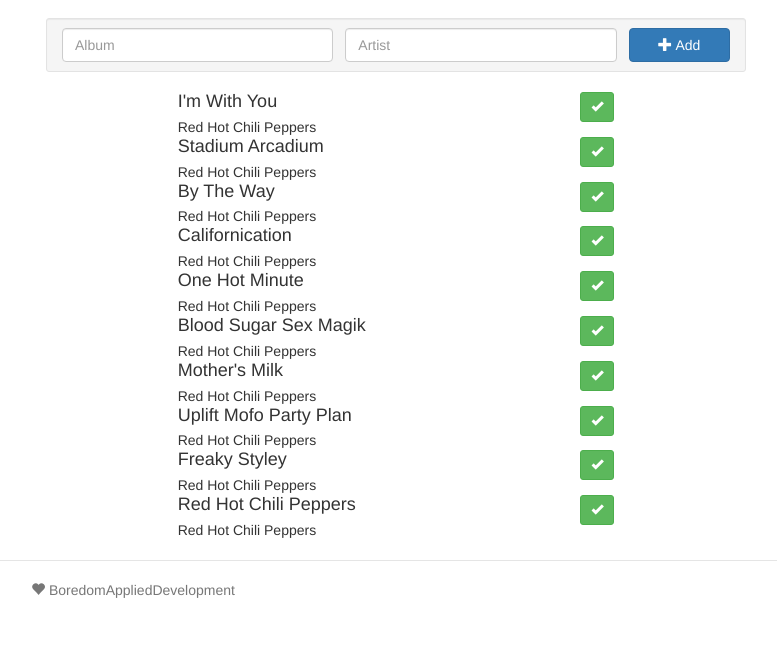
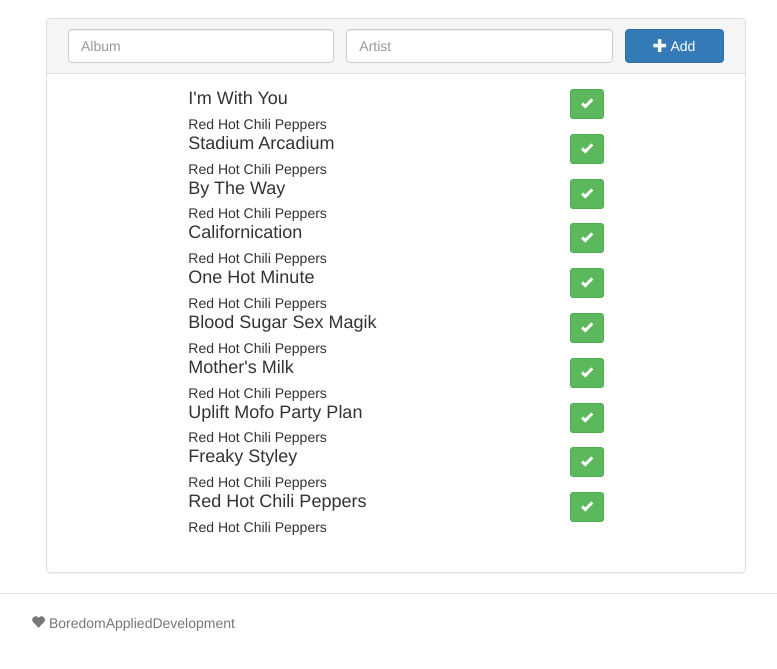
Before and after one commit to ermainz/ListenList, a website: page app/index.html in a window 1280 px wide. Shown: the part 53-722 px from the top of the page, without its empty margins (259-1036 px from the left). Drawn offline with nearby package versions, Linux system fonts and the light colour scheme; some packages are replaced by stand-ins of ours; files that its build step writes are made by us from their sources.

Commit message:
Put everything in a bootstrap panel
Moved the form into the panel-heading instead of using a well. Main list
is now in panel-body.

```diff
--- a/app/views/main.html
+++ b/app/views/main.html
@@ -1,9 +1,10 @@
 <div class="container">
 
-  <div class="new-item-form well well-sm">
+  <div class="panel panel-default">
+
+    <div class="new-item-form panel-heading">
       <div class="container-fluid">
         <div class="row">
-        <!-- <div class="col-md-1"></div> -->
           <div class="form-group col-md-5">
             <label class="sr-only" for="albumInput">Album</label>
             <input class="form-control" id="albumInput" ng-model="newItem.album" placeHolder="Album">
@@ -21,6 +22,7 @@
       </div>
     </div>
 
+    <div class="panel-body">
       <div class="col-md-8 col-md-offset-2">
         <ul class="list-group">
           <li class="media" ng-repeat="item in items">
@@ -36,5 +38,7 @@
           </li>
         </ul>
       </div>
+    </div>
+  </div>
 
 </div>
```
Lines whose indentation alone changed are shown as unchanged.
